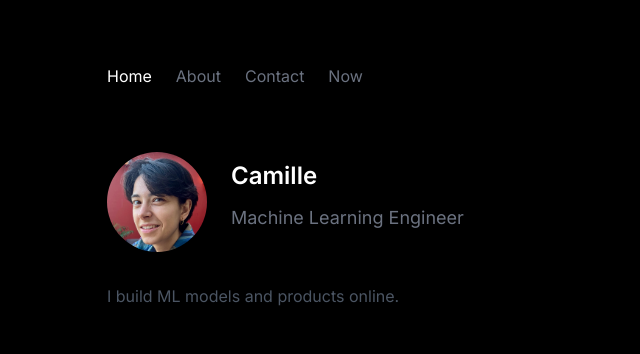
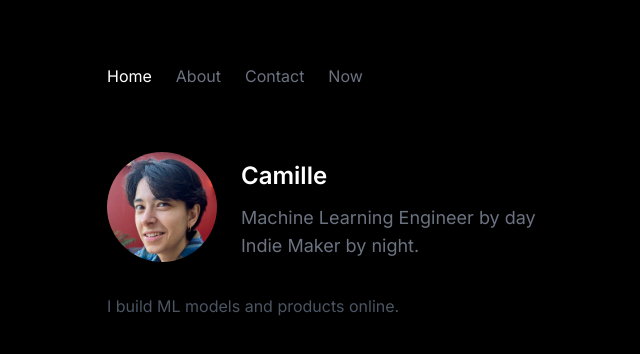
Before and after one commit to CamilleLoue/Portfolio, a Next.js app: page / in a window 1280 px wide. Shown: the top 354 px of the page, without its empty margins (149-789 px from the left). Built offline with nearby package versions, Linux system fonts and the light colour scheme.

Commit message:
chore: updated home page title

```diff
--- a/src/app/page.tsx
+++ b/src/app/page.tsx
@@ -8,13 +8,16 @@ export default function Home() {
           src="/images/profile.jpg"
           alt="Profile Picture"
           className="rounded-full w-22 h-22"
-          width={100}
-          height={100}
+          width={110}
+          height={110}
         />
         <div className="flex flex-col gap-y-3">
           <h1 className="text-2xl mt-2 font-semibold ">Camille</h1>
           <p className="text-lg text-gray-500">
-            Machine Learning Engineer
+            <ul>
+              <li>Machine Learning Engineer by day</li>
+              <li>Indie Maker by night.</li>
+            </ul>
           </p>
         </div>
       </div>
```
